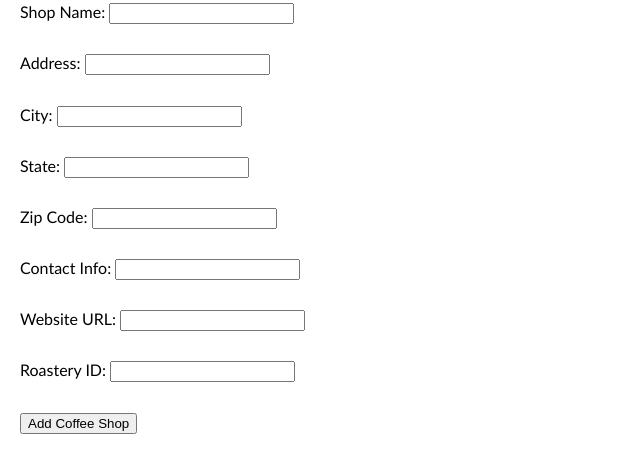
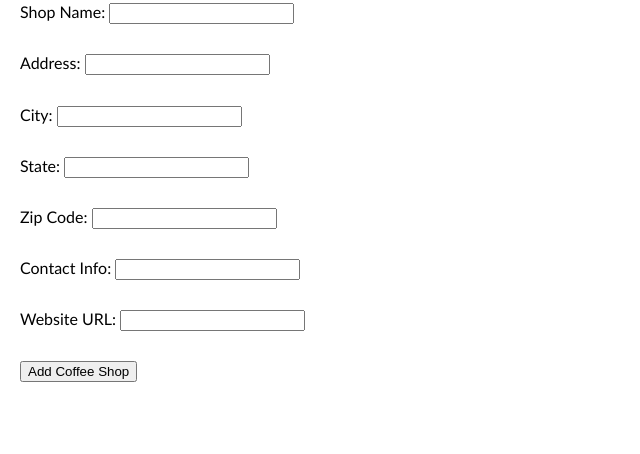
Before and after one commit to brysongroves/bryerfinal351, a PHP site: page /shops.php in a window 1280 px wide. Shown: the part 390-844 px from the top of the page, without its empty margins (0-640 px from the left). After the commit the page ends 772 px from the top, so only its background shows below. Run offline with PHP 8.4, Linux system fonts and the light colour scheme; data that the repository does not hold is empty.

Commit message:
nothing works

```diff
--- a/shops.php
+++ b/shops.php
@@ -216,10 +216,7 @@ $rows = $stmt->fetchAll();
             <input type="text" id="ContactInfo" name="ContactInfo" required>
             <br><br>
             <label for="WebsiteURL">Website URL:</label>
-            <input type="url" id="WebsiteURL" name="WebsiteURL" required>
-            <br><br>
-            <label for="RoasteryID">Roastery ID:</label>
-            <input type="number" id="RoasteryID" name="RoasteryID" required>
+            <input type="text" id="WebsiteURL" name="WebsiteURL" required>
             <br><br>
             <input type="submit" value="Add Coffee Shop">
         </form>
```
